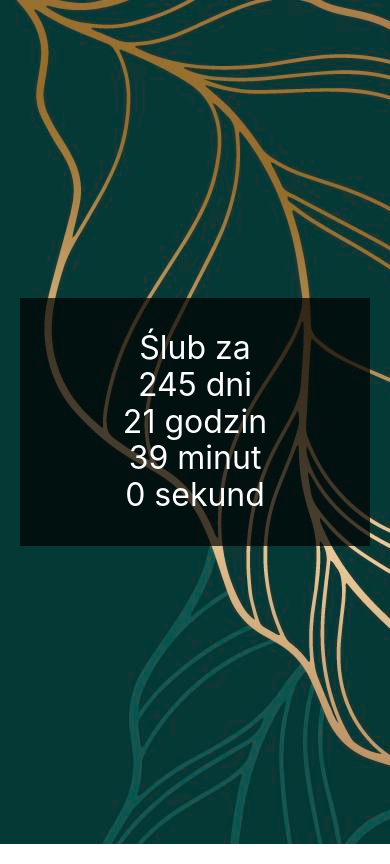
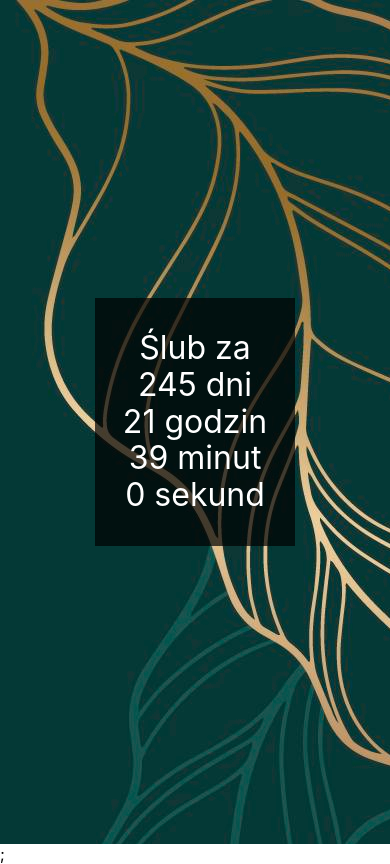
Before and after one commit to jjachowski/vercel-test, a Next.js app: page / in a window 390 px wide. Built offline with nearby package versions, Linux system fonts and the light colour scheme.

Commit message:
html lang added and fixed display on small devices

```diff
--- a/pages/_app.tsx
+++ b/pages/_app.tsx
@@ -1,8 +1,12 @@
-import '../styles/globals.css'
-import type { AppProps } from 'next/app'
+import '../styles/globals.css';
+import type { AppProps } from 'next/app';
 
 function MyApp({ Component, pageProps }: AppProps) {
-  return <Component {...pageProps} />
+  return (
+    <html lang='pl'>
+      <Component lang='pl' {...pageProps} />;
+    </html>
+  );
 }
 
-export default MyApp
+export default MyApp;
--- a/styles/Home.module.css
+++ b/styles/Home.module.css
@@ -54,7 +54,8 @@
 @media only screen and (max-width: 600px) {
   .title {
     font-size: 2rem;
-    width: 80%;
+    min-width: 200px;
+    padding: 2rem 1rem;
   }
 }
 
```
